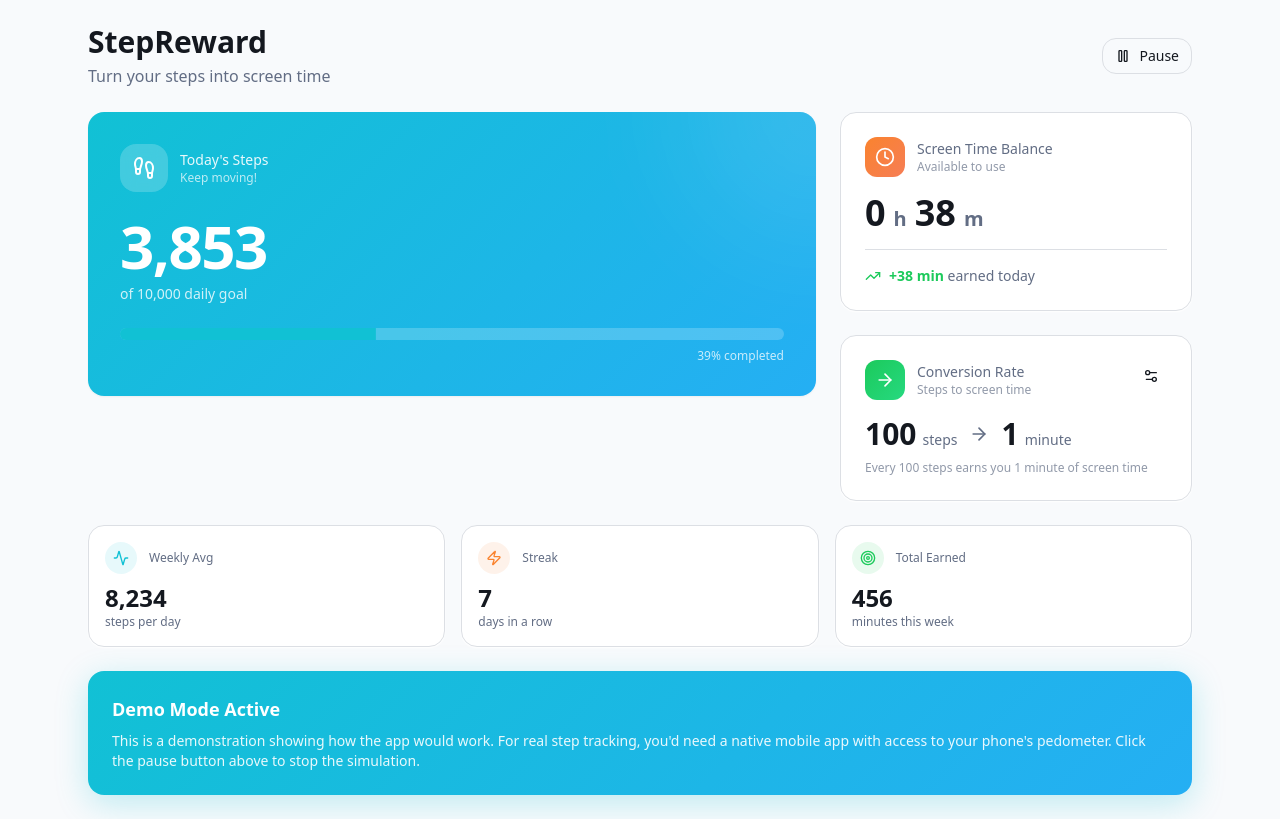
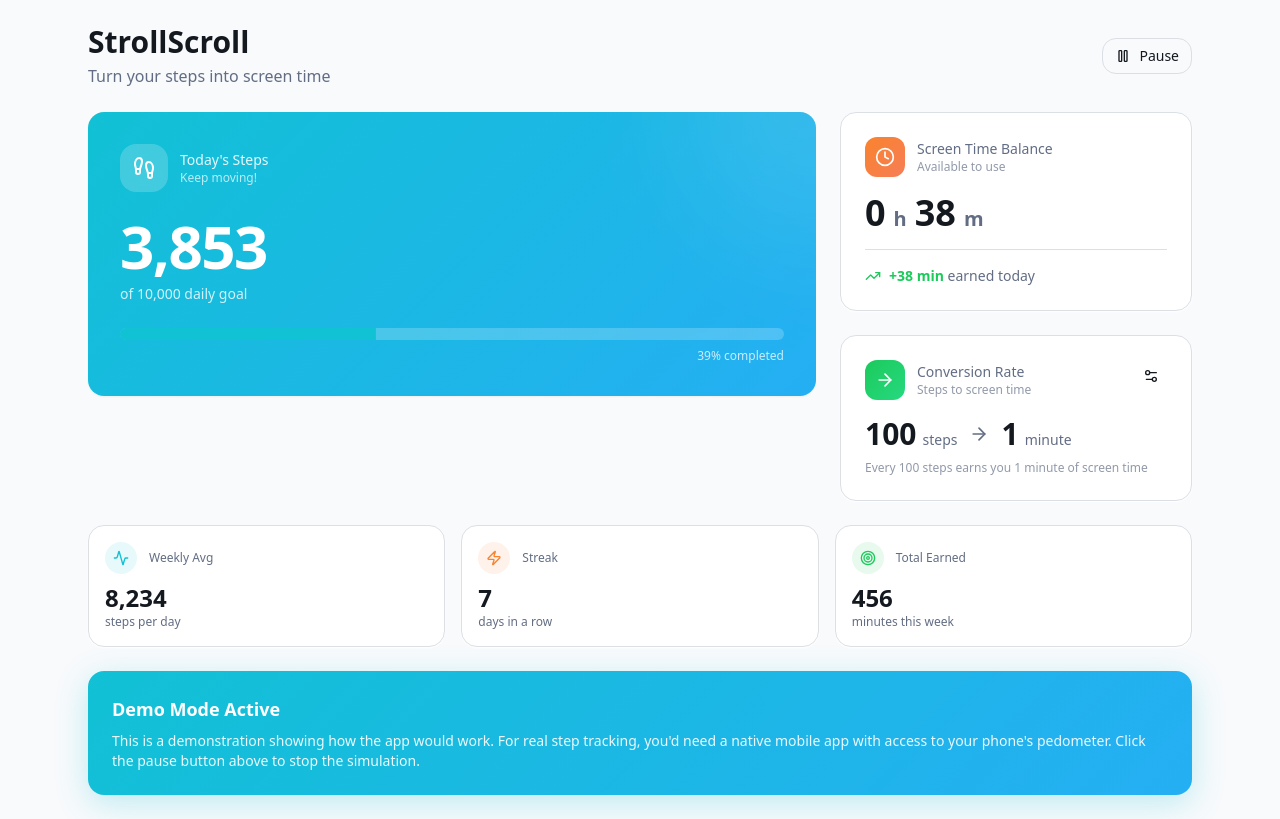
Before and after one commit to MrFarkas1/step-to-screen, a React (Vite) app: page / in a window 1280 px wide. Built offline with nearby package versions, Linux system fonts and the light colour scheme; the HTML template or start-up script is replaced by a standard one.

Commit message:
Refactor: Rename app to StrollScroll

```diff
--- a/index.html
+++ b/index.html
@@ -3,8 +3,8 @@
   <head>
     <meta charset="UTF-8" />
     <meta name="viewport" content="width=device-width, initial-scale=1.0" />
-    <title>StepReward - Turn Steps into Screen Time</title>
-    <meta name="description" content="Earn screen time by walking. Track your steps and convert them into rewards with StepReward." />
+    <title>StrollScroll - Turn Steps into Screen Time</title>
+    <meta name="description" content="Earn screen time by walking. Track your steps and convert them into rewards with StrollScroll." />
     <meta name="author" content="Lovable" />
 
     <meta property="og:title" content="c284ed8c-91e2-4bbd-84c7-2366ae024884" />
--- a/src/pages/Index.tsx
+++ b/src/pages/Index.tsx
@@ -54,7 +54,7 @@ const Index = () => {
         <div className="flex items-center justify-between">
           <div>
             <h1 className="text-3xl font-bold text-foreground mb-1">
-              StepReward
+              StrollScroll
             </h1>
             <p className="text-muted-foreground">
               Turn your steps into screen time
```
